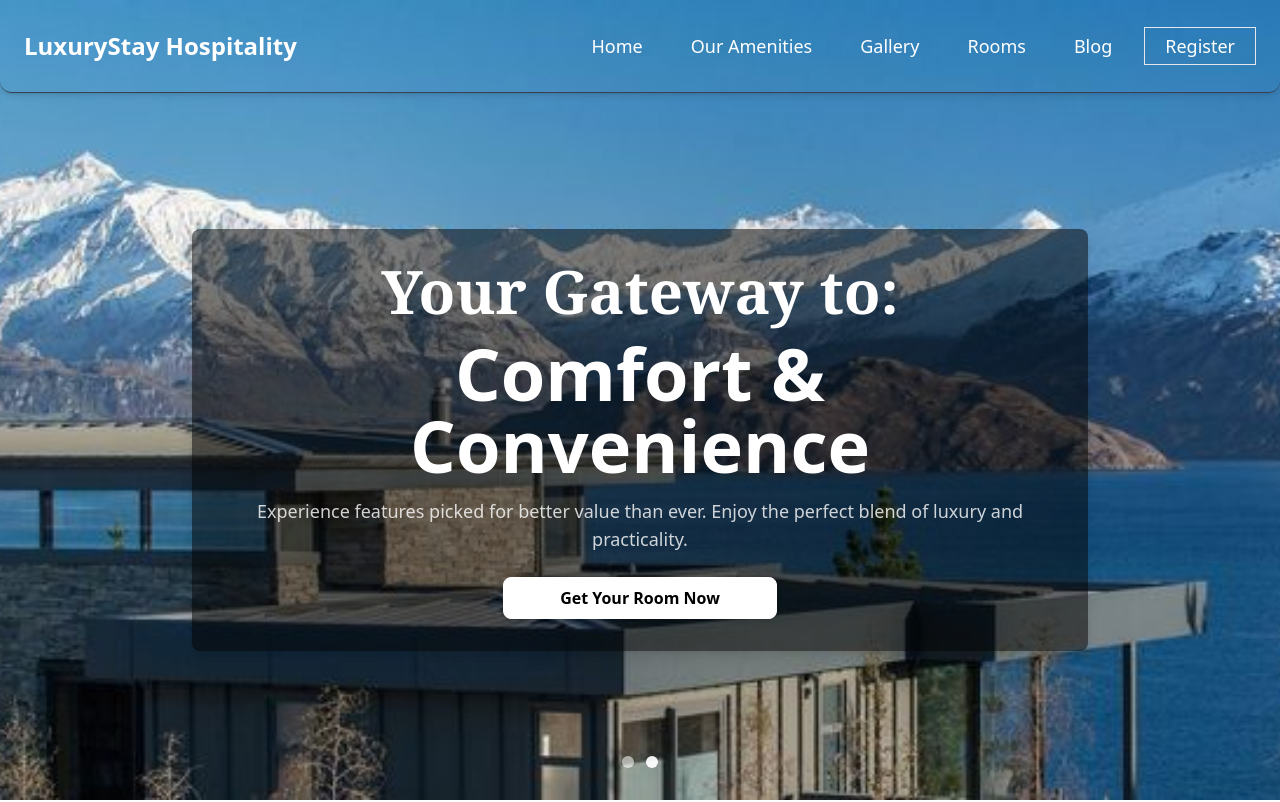
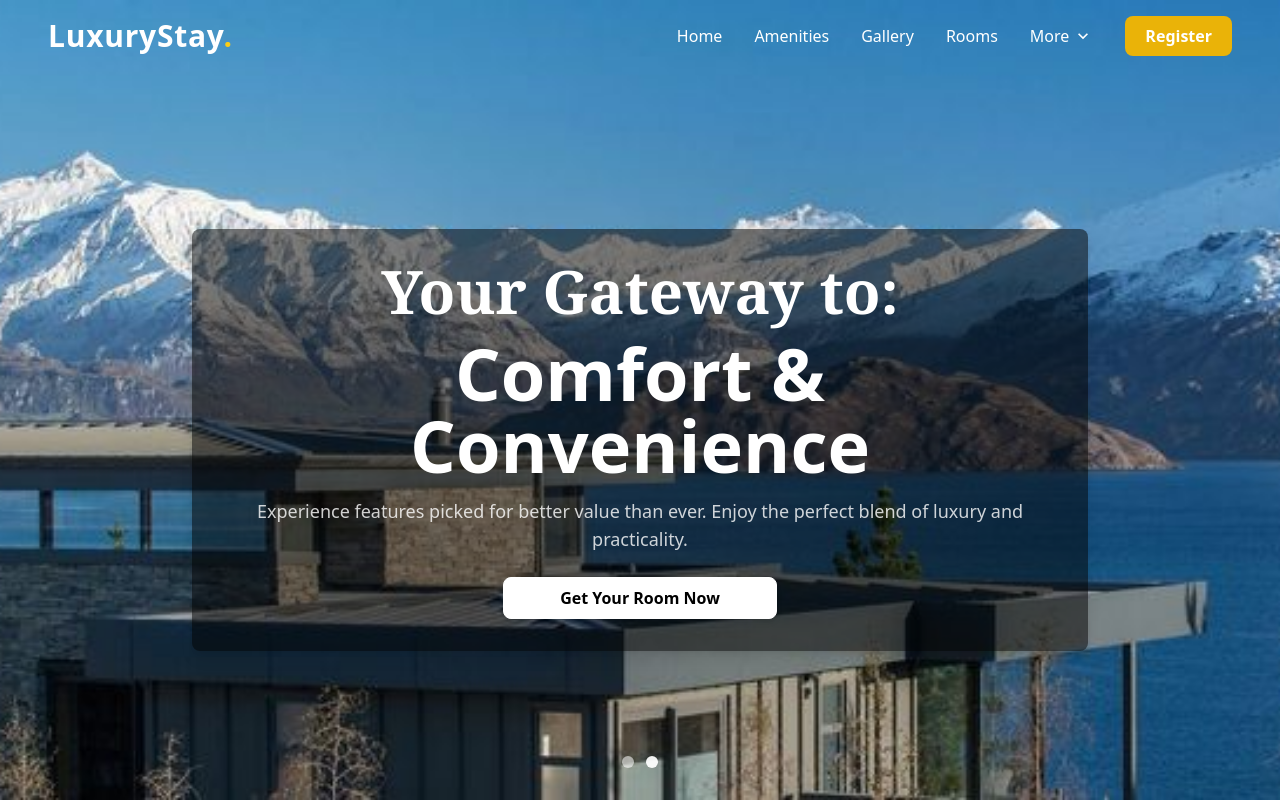
Before and after one commit to faisalbrahvii/Hotal_Management, a React (Vite) app: page / in a window 1280 px wide. Shown: the top 802 px of the page. Built offline with nearby package versions, Linux system fonts and the light colour scheme.

Commit message:
modified_navbar

```diff
--- a/src/client/Navbar.jsx
+++ b/src/client/Navbar.jsx
@@ -1,16 +1,17 @@
 import React, { useState, useEffect } from 'react';
-import { Link, useNavigate } from 'react-router-dom'; // Import useNavigate
-import { RiMenu2Fill } from 'react-icons/ri';
+import { Link, useNavigate } from 'react-router-dom';
+import { RiMenu3Fill, RiCloseFill } from 'react-icons/ri';
 import { MdKeyboardArrowDown } from 'react-icons/md';
 
 const Navbar = () => {
   const [scrolled, setScrolled] = useState(false);
   const [menuOpen, setMenuOpen] = useState(false);
-  const navigate = useNavigate(); // Initialize navigate function
+  const [dropdownOpen, setDropdownOpen] = useState(false);
+  const navigate = useNavigate();
 
   useEffect(() => {
     const handleScroll = () => {
-      setScrolled(window.scrollY > 10);
+      setScrolled(window.scrollY > 50);
     };
     window.addEventListener('scroll', handleScroll);
     return () => window.removeEventListener('scroll', handleScroll);
@@ -21,28 +22,74 @@ const Navbar = () => {
   };
 
   return (
-    <div className={`fixed top-0 left-0 w-full z-50 ${scrolled ? 'bg-black' : 'bg-transparent'}`}>
-      <div className='flex items-center justify-between p-4 md:p-6 border-b border-gray-700 rounded-b-xl shadow-md'>
-        <Link to="/">
-          <h1 className='text-2xl font-semibold text-white'>LuxuryStay Hospitality</h1>
+    <header className={`fixed top-0 left-0 w-full z-50 transition-all duration-300 ${scrolled ? 'bg-black/80 shadow-lg' : 'bg-transparent'}`}>
+      <div className="container mx-auto flex items-center justify-between py-4 px-6 lg:px-12">
+        {/* Logo */}
+        <Link to="/" className="text-white text-3xl font-bold tracking-wide">
+          LuxuryStay<span className="text-yellow-400">.</span>
         </Link>
-        <div className='hidden md:flex'>
-          <ul className='flex items-center gap-4 text-lg text-white'>
-            <Link to="/"><li className='px-4 py-2 hover:bg-gray-700 transition'>Home</li></Link>
-            <Link to="/Our_Amenities"><li className='px-4 py-2 hover:bg-gray-700 transition'>Our Amenities</li></Link>
-            <Link to="/Gallery"><li className='px-4 py-2 hover:bg-gray-700 transition'>Gallery</li></Link>
-            <Link to="/CheckoutRoom"><li className='px-4 py-2 hover:bg-gray-700 transition'>Rooms</li></Link>
-            <Link to="/About"><li className='px-4 py-2 hover:bg-gray-700 transition'>Blog</li></Link>
-            <button onClick={openModal} className="border px-5 py-1 hover:bg-gray-700 transition">Register</button>
-          </ul>
-        </div>
-        <div className='text-white md:hidden'>
+
+        {/* Desktop Menu */}
+        <nav className="hidden md:flex items-center gap-8 text-white">
+          <Link to="/" className="hover:text-yellow-400 transition">Home</Link>
+          <Link to="/Our_Amenities" className="hover:text-yellow-400 transition">Amenities</Link>
+          <Link to="/Gallery" className="hover:text-yellow-400 transition">Gallery</Link>
+          <Link to="/CheckoutRoom" className="hover:text-yellow-400 transition">Rooms</Link>
+
+          {/* Dropdown Menu */}
+          <div className="relative">
+            <button
+              onClick={() => setDropdownOpen(!dropdownOpen)}
+              className="flex items-center gap-1 hover:text-yellow-400 transition"
+            >
+              More <MdKeyboardArrowDown size={20} />
+            </button>
+            {dropdownOpen && (
+              <div className="absolute top-10 left-0 bg-white shadow-lg rounded-md overflow-hidden w-40">
+                <Link to="/About" className="block px-4 py-2 text-gray-800 hover:bg-yellow-100">About Us</Link>
+                <Link to="/Blog" className="block px-4 py-2 text-gray-800 hover:bg-yellow-100">Blog</Link>
+                <Link to="/Contact" className="block px-4 py-2 text-gray-800 hover:bg-yellow-100">Contact</Link>
+              </div>
+            )}
+          </div>
+
+          {/* Register Button */}
+          <button onClick={openModal} className="bg-yellow-500 px-5 py-2 rounded-lg font-semibold hover:bg-yellow-600 transition">
+            Register
+          </button>
+        </nav>
+
+        {/* Mobile Menu Button */}
+        <div className="md:hidden text-white">
           <button onClick={() => setMenuOpen(!menuOpen)}>
-            <RiMenu2Fill size={25} />
+            {menuOpen ? <RiCloseFill size={30} /> : <RiMenu3Fill size={30} />}
           </button>
         </div>
       </div>
-    </div>
+
+      {/* Mobile Menu */}
+      <div className={`fixed top-0 right-0 w-[70%] h-full bg-black text-white transition-transform transform ${menuOpen ? "translate-x-0" : "translate-x-full"} md:hidden`}>
+        <div className="flex flex-col items-center justify-center h-full gap-6 text-lg">
+          <Link to="/" onClick={() => setMenuOpen(false)} className="hover:text-yellow-400">Home</Link>
+          <Link to="/Our_Amenities" onClick={() => setMenuOpen(false)} className="hover:text-yellow-400">Amenities</Link>
+          <Link to="/Gallery" onClick={() => setMenuOpen(false)} className="hover:text-yellow-400">Gallery</Link>
+          <Link to="/CheckoutRoom" onClick={() => setMenuOpen(false)} className="hover:text-yellow-400">Rooms</Link>
+          <Link to="/About" onClick={() => setMenuOpen(false)} className="hover:text-yellow-400">About Us</Link>
+          <Link to="/Blog" onClick={() => setMenuOpen(false)} className="hover:text-yellow-400">Blog</Link>
+          <Link to="/Contact" onClick={() => setMenuOpen(false)} className="hover:text-yellow-400">Contact</Link>
+
+          <button
+            onClick={() => {
+              openModal();
+              setMenuOpen(false);
+            }}
+            className="bg-yellow-500 px-6 py-2 rounded-lg font-semibold hover:bg-yellow-600 transition"
+          >
+            Register
+          </button>
+        </div>
+      </div>
+    </header>
   );
 };
 
```
